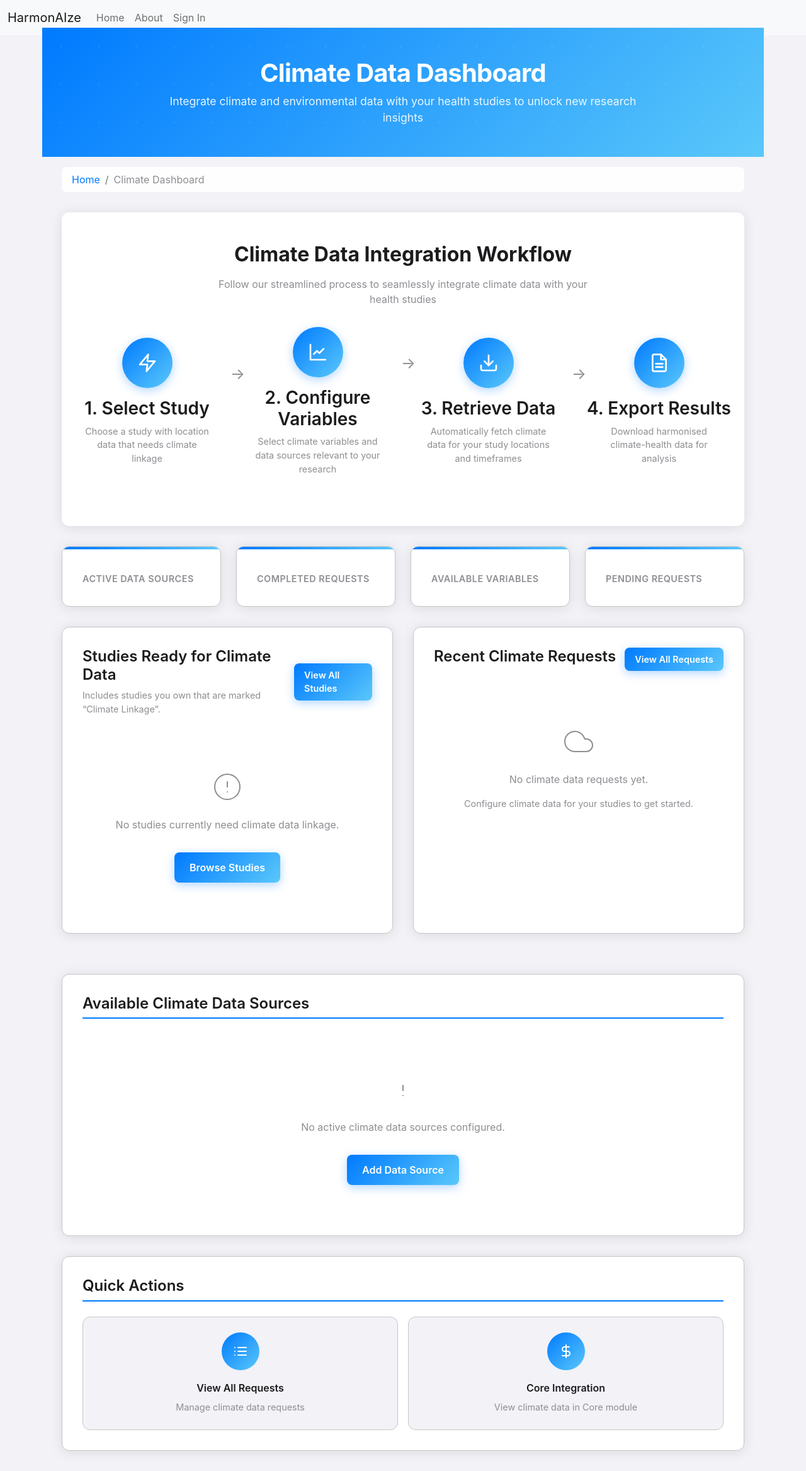
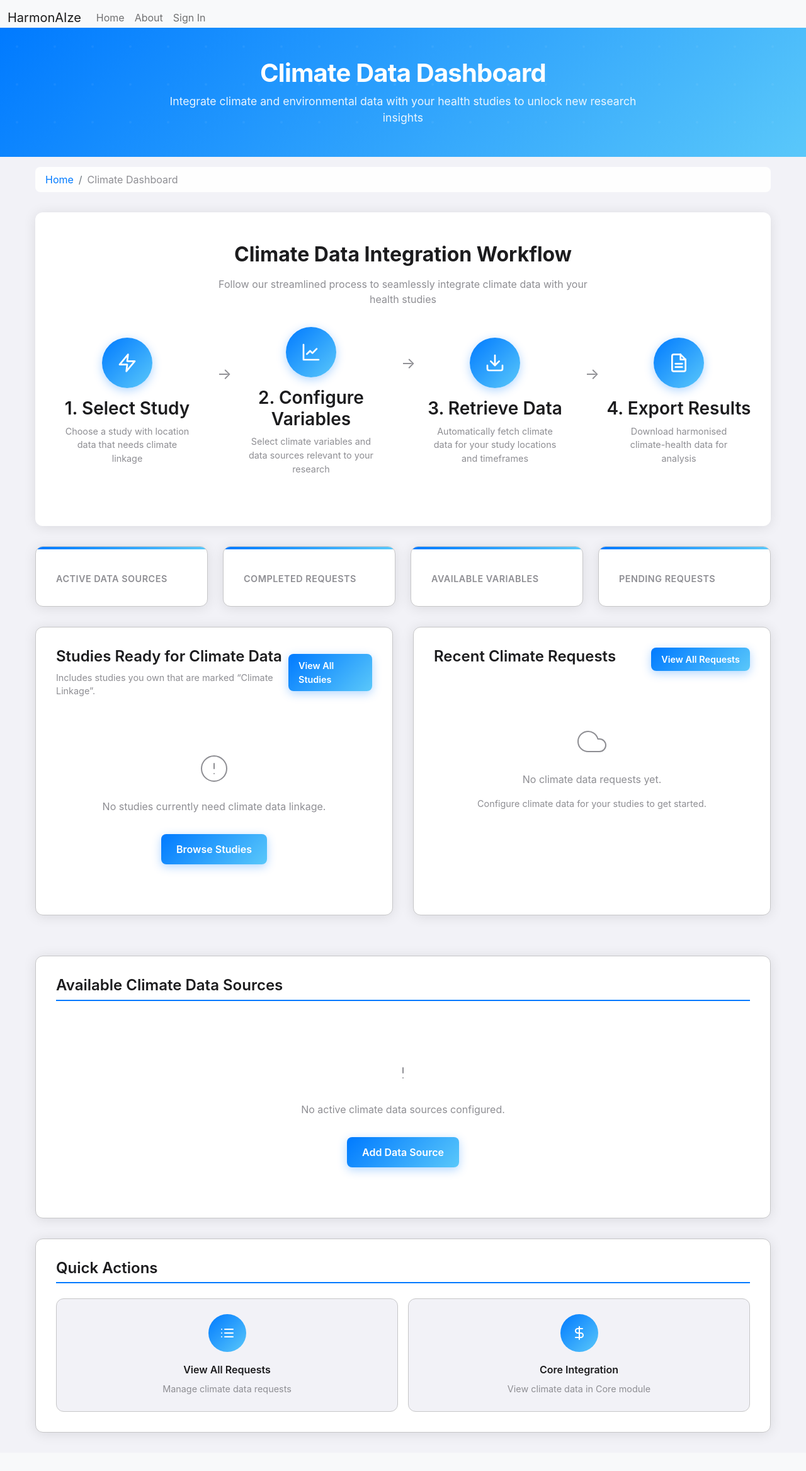
Before and after one commit to drnicholasbrink/HarmonAIze, a Django app: template harmonaize/climate/templates/climate/dashboard.html in a window 1280 px wide. Shown: the whole page at 63% size. After the commit the page ends 2283 px from the top, so only its background shows below. Run offline with Django 5.2, Linux system fonts and the light colour scheme; the template is opened without the code that fills it, so the values that code supplies are empty; parts of the project's set-up code (start-up, migrations or seed data) failed here and were passed over; some libraries are stand-ins or nearby versions.

Commit message:
feat: Update container class in base template to fluid for flexible layout options

```diff
--- a/harmonaize/harmonaize/templates/base.html
+++ b/harmonaize/harmonaize/templates/base.html
@@ -114,7 +114,8 @@
       </div>
     </nav>
   </div>
-  <div class="container">
+  <div class="{% block container_class %}container-fluid{% endblock container_class %}">
+    {# Override container_class with 'container' for fixed width or empty string for custom layout #}
     {% if messages %}
       <div id="notification-container" class="notification-container">
         {% for message in messages %}
```
